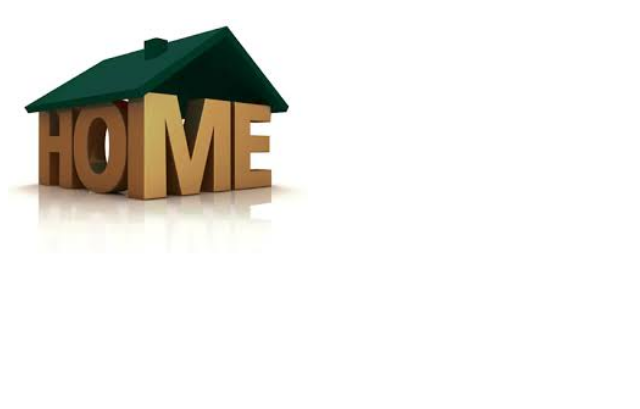
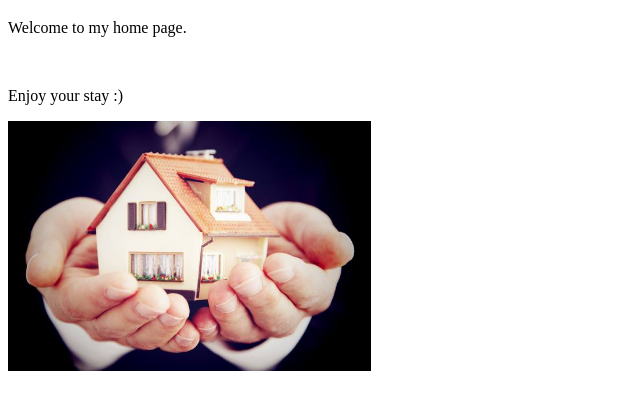
Before and after one commit to NathanMcMurray/NathanMcMurray.github.io, a plain HTML site: page my_website/index.html in a window 1280 px wide. Shown: the part 87-496 px from the top of the page, without its empty margins (0-640 px from the left). Drawn offline with Linux system fonts and the light colour scheme.

Commit message:
Weird things

```diff
--- a/my_website/index.html
+++ b/my_website/index.html
@@ -9,6 +9,9 @@
     <a href="portfolio.html">Portfolio</a>
     <a href="aboutme.html">About Me</a>
     <h1>Nathan's Home Page!</h1>
-    <img src="images/home.jpg" height="250">
+    <p> Welcome to my home page.</p>
+    <br>
+    <p>  Enjoy your stay :) </p>
+    <img src="images/house.jpg" height="250">
   </body>
 </html>
```
Also changed, not shown: my_website/portfolio.html (+2 -0 lines), my_website/images/house.jpg (added).
